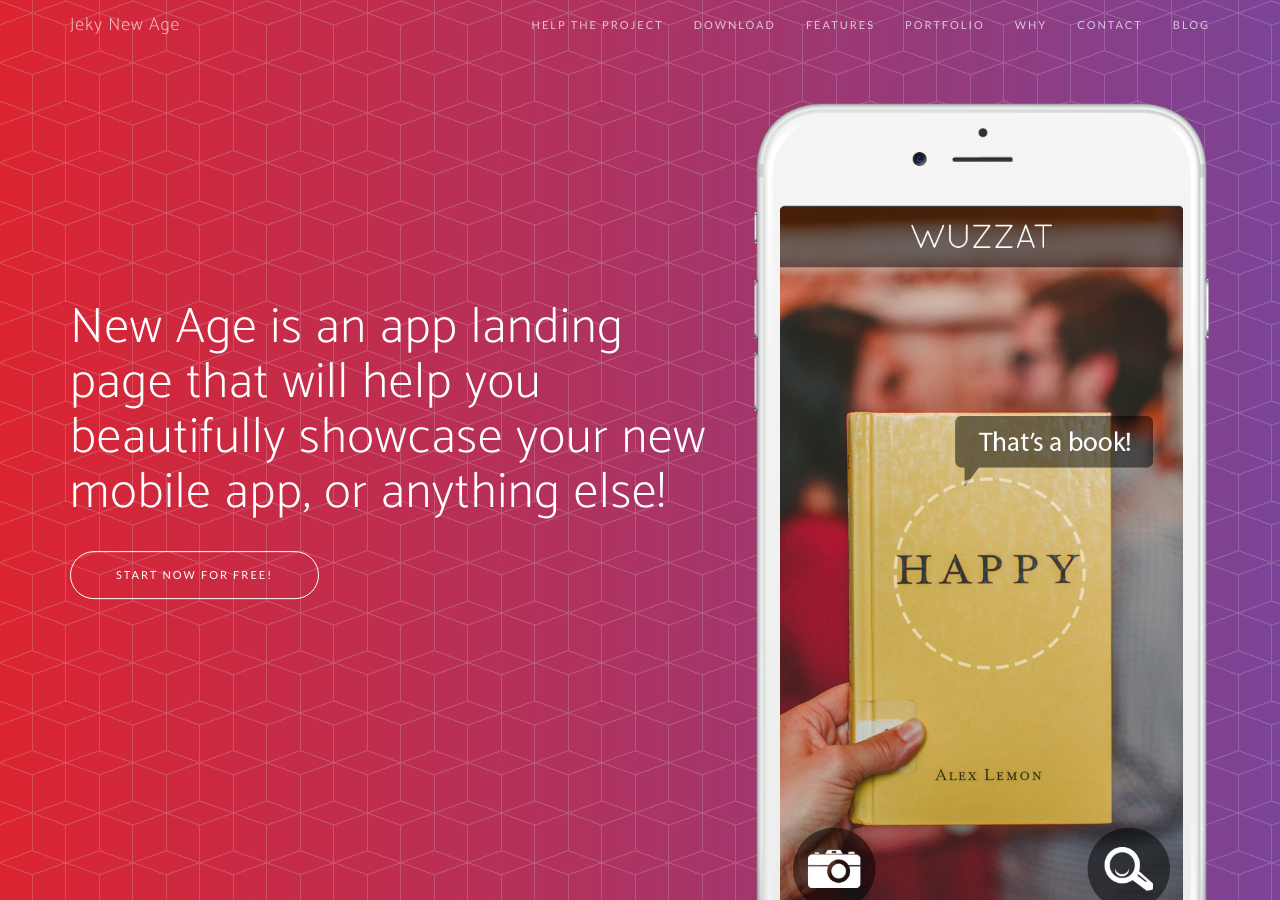
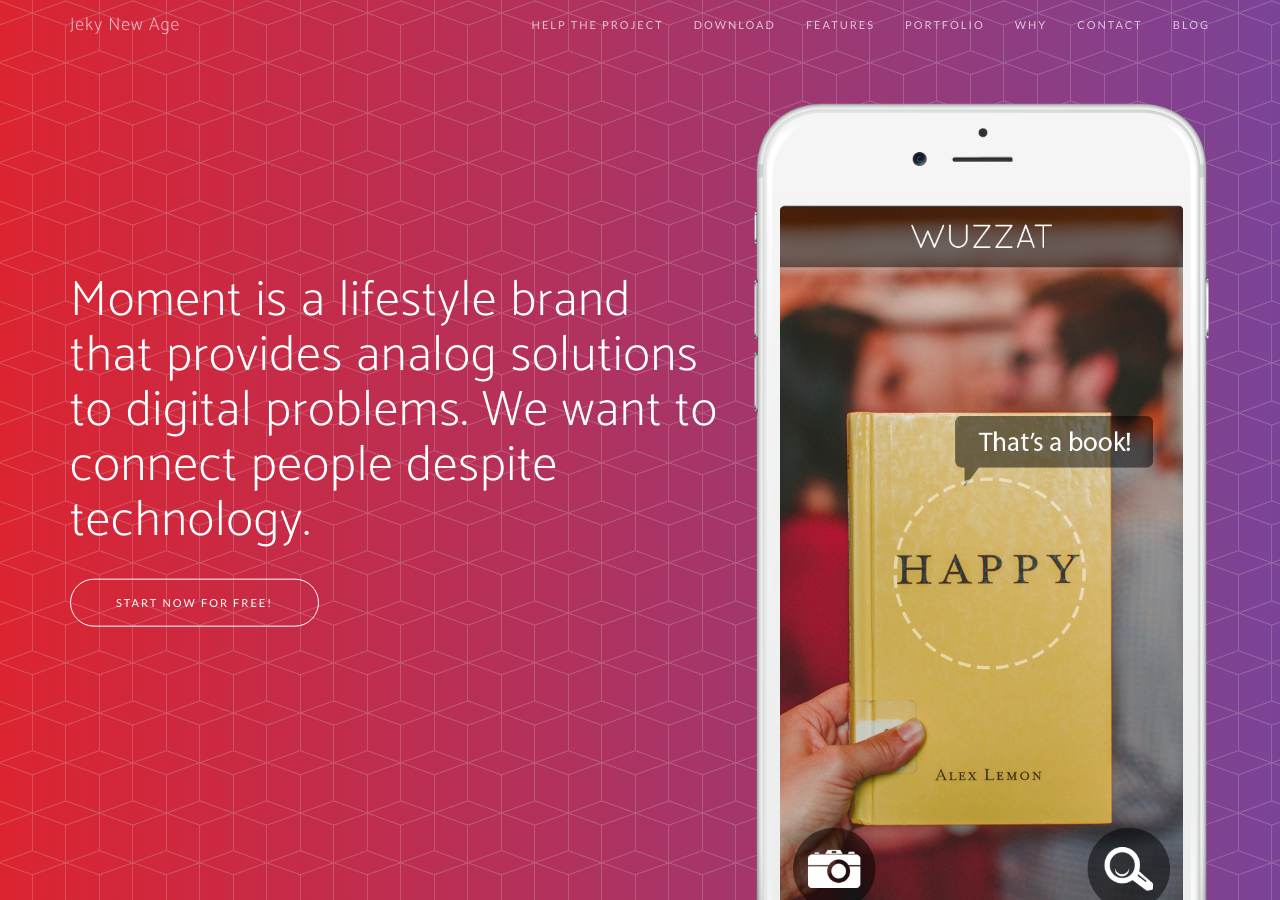
Before and after one commit to jekynewage/jekynewage.github.io, a Jekyll site: the page built from index.html, in a window 1280 px wide and 900 px high. Built offline with Jekyll 4.4.1, drawn with Linux system fonts in a browser that asks for light colours; nearby versions of some CDN libraries; some web fonts are replaced; the list of posts is cut into pages by our own code.

Commit message:
change header

```diff
--- a/_includes/header.html
+++ b/_includes/header.html
@@ -4,7 +4,7 @@
             <div class="col-sm-7">
                 <div class="header-content">
                     <div class="header-content-inner">
-                        <h1>New Age is an app landing page that will help you beautifully showcase your new mobile app, or anything else!</h1>
+                        <h1>Moment is a lifestyle brand that provides analog solutions to digital problems. We want to connect people despite technology.</h1>
                         <a href="#download" class="btn btn-outline btn-xl page-scroll">Start Now for Free!</a>
                     </div>
                 </div>
```
